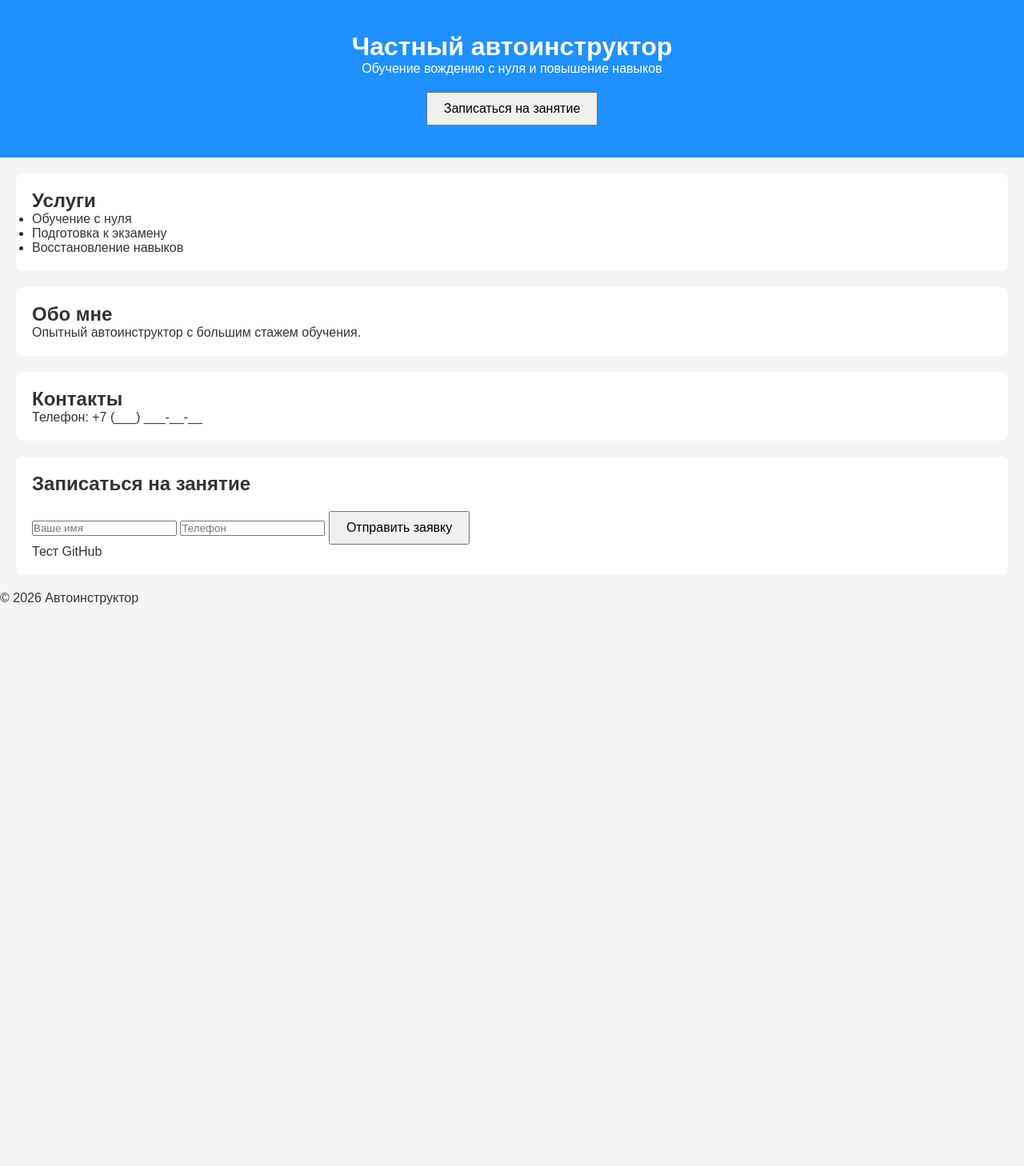
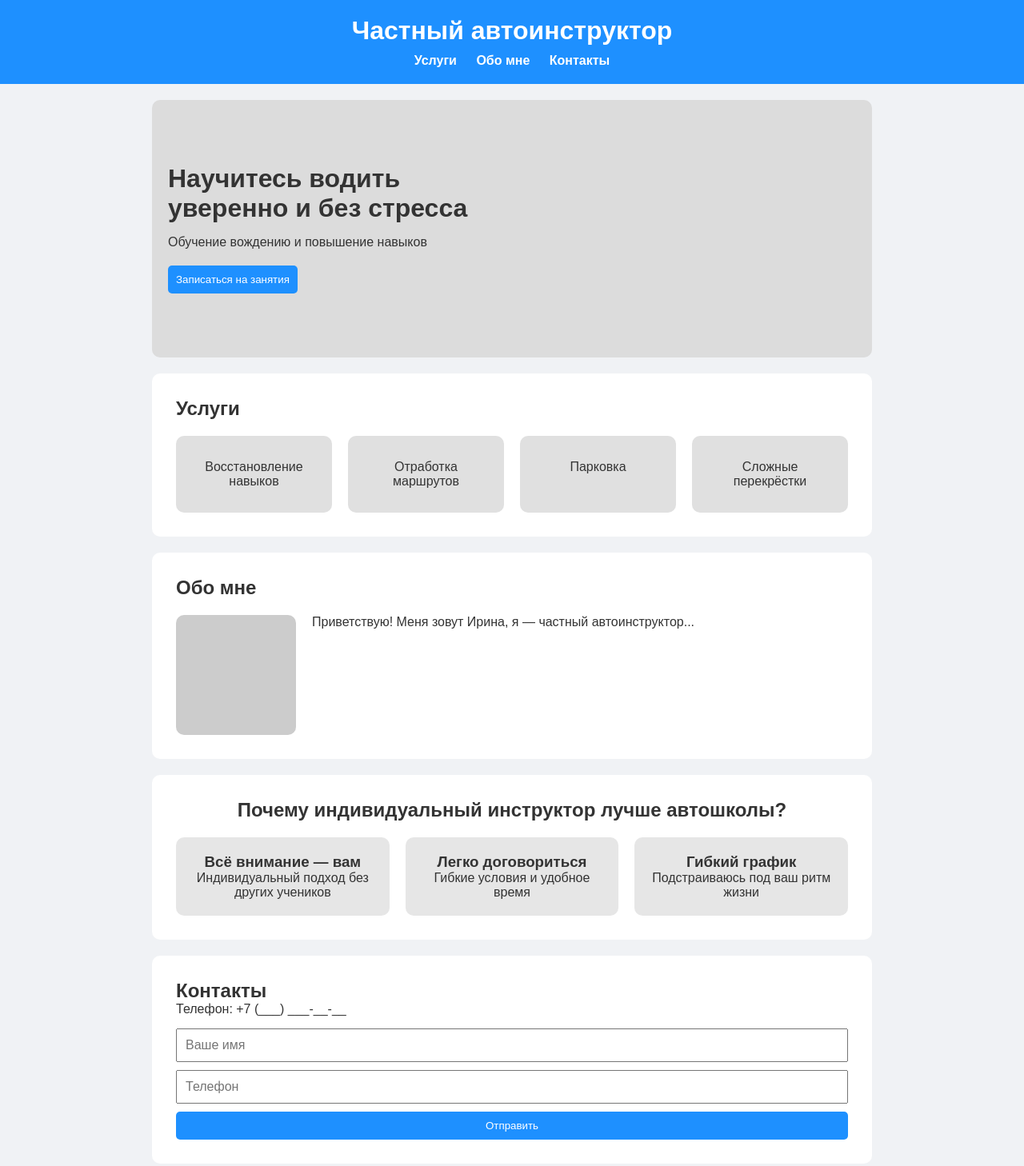
Before and after one commit to katorsyforstudy/driving-instructor-site, a plain HTML site: page index.html/index.html in a window 1280 px wide. Shown: the top 1458 px of the page at 80% size. Before the commit the page ends 800 px from the top, so only its background shows below. Drawn offline with Linux system fonts and the light colour scheme; files that its build step writes are made by us from their sources; files whose address does not match are found by name.

Commit message:
Добавлена структура сайта и форма

```diff
--- a/css/style.css
+++ /dev/null
@@ -1,32 +0,0 @@
-* {
-  box-sizing: border-box;
-  margin: 0;
-  padding: 0;
-  font-family: Arial, sans-serif;
-}
-
-body {
-  background: #f5f5f5;
-  color: #333;
-}
-
-header {
-  background: #1e90ff;
-  color: white;
-  padding: 40px 20px;
-  text-align: center;
-}
-
-section {
-  background: white;
-  margin: 20px;
-  padding: 20px;
-  border-radius: 8px;
-}
-
-button {
-  margin-top: 20px;
-  padding: 10px 20px;
-  font-size: 16px;
-  cursor: pointer;
-}
--- a/index.html/index.html
+++ b/index.html/index.html
@@ -2,48 +2,114 @@
 <html lang="ru">
 <head>
   <meta charset="UTF-8">
-  <title>Автоинструктор — обучение вождению</title>
+  <title>Автоинструктор</title>
   <meta name="viewport" content="width=device-width, initial-scale=1.0">
-  <link rel="stylesheet" href="css/style.css">
+  <link rel="stylesheet" href="style.css">
 </head>
 <body>
 
 <header>
   <h1>Частный автоинструктор</h1>
-    <p>Обучение вождению с нуля и повышение навыков</p>
-    <button id="signupBtn">Записаться на занятие</button>
+  <nav>
+    <a href="#services">Услуги</a>
+    <a href="#about">Обо мне</a>
+    <a href="#contacts">Контакты</a>
+  </nav>
 </header>
 
 <main>
-    <section>
-      <h2>Услуги</h2>
-      <ul>
-        <li>Обучение с нуля</li>
-        <li>Подготовка к экзамену</li>
-        <li>Восстановление навыков</li>
-      </ul>
+
+  <section id="hero">
+  <div class="hero-content">
+    <h2>Научитесь водить<br>уверенно и без стресса</h2>
+    <p>Обучение вождению и повышение навыков</p>
+    <button>Записаться на занятия</button>
+  </div>
 </section>
 
-    <section>
+  <!-- УСЛУГИ -->
+  <section id="services">
+  <h2>Услуги</h2>
+
+  <div class="services">
+    <div class="card">Восстановление навыков</div>
+    <div class="card">Отработка маршрутов</div>
+    <div class="card">Парковка</div>
+    <div class="card">Сложные перекрёстки</div>
+  </div>
+</section>
+  <!-- ОБО МНЕ -->
+  <section id="about">
   <h2>Обо мне</h2>
-      <p>Опытный автоинструктор с большим стажем обучения.</p>
+
+  <div class="about">
+    <div class="photo"></div>
+    <p>
+      Приветствую! Меня зовут Ирина, я — частный автоинструктор...
+    </p>
+  </div>
+</section>
+<section id="why">
+  <h2>Почему индивидуальный инструктор лучше автошколы?</h2>
+
+  <div class="why-cards">
+    <div class="why-card">
+      <h3>Всё внимание — вам</h3>
+      <p>Индивидуальный подход без других учеников</p>
+    </div>
+
+    <div class="why-card">
+      <h3>Легко договориться</h3>
+      <p>Гибкие условия и удобное время</p>
+    </div>
+
+    <div class="why-card">
+      <h3>Гибкий график</h3>
+      <p>Подстраиваюсь под ваш ритм жизни</p>
+    </div>
+  </div>
 </section>
 
-    <section>
+  <!-- КОНТАКТЫ + ФОРМА -->
+  <section id="contacts">
     <h2>Контакты</h2>
     <p>Телефон: +7 (___) ___-__-__</p>
 
-    </section>
-  <section id="signup">
-  <h2>Записаться на занятие</h2>
     <form id="signupForm">
       <input type="text" id="name" placeholder="Ваше имя" required>
       <input type="tel" id="phone" placeholder="Телефон" required>
-    <button type="submit">Отправить заявку</button>
+      <button type="submit">Отправить</button>
     </form>
+
     <p id="message"></p>
-  <p>Тест GitHub</p>
   </section>
+
+  <!-- ПРЕИМУЩЕСТВА -->
+  <section id="advantages">
+    <h2>Почему выбрать меня</h2>
+    <div>
+      <div>Индивидуальный подход</div>
+      <div>Спокойное обучение</div>
+      <div>Быстрый результат</div>
+    </div>
+  </section>
+
+  <!-- FAQ -->
+  <section id="faq">
+    <h2>Часто задаваемые вопросы</h2>
+
+    <div>
+      <p><strong>Сколько длится занятие?</strong></p>
+      <p>Обычно 1–2 часа.</p>
+    </div>
+
+    <div>
+      <p><strong>Можно ли с нуля?</strong></p>
+      <p>Да, обучаю с полного нуля.</p>
+    </div>
+
+  </section>
+
 </main>
 
 <footer>
--- /dev/null
+++ b/index.html/style.css
@@ -0,0 +1,134 @@
+* {
+  box-sizing: border-box;
+  margin: 0;
+  padding: 0;
+  font-family: Arial;
+}
+
+body {
+  background: #f0f2f5;
+  color: #333;
+}
+
+/* HEADER */
+header {
+  background: #1e90ff;
+  color: white;
+  padding: 20px;
+  text-align: center;
+}
+
+nav {
+  margin-top: 10px;
+}
+
+nav a {
+  margin: 0 10px;
+  color: white;
+  text-decoration: none;
+  font-weight: bold;
+}
+
+/* СЕКЦИИ */
+section {
+  background: white;
+  margin: 20px auto;
+  padding: 30px;
+  max-width: 900px;
+  border-radius: 10px;
+}
+
+/* HERO */
+#hero {
+  background: #dcdcdc;
+  padding: 80px 20px;
+}
+
+.hero-content {
+  max-width: 900px;
+  margin: auto;
+}
+
+.hero-content h2 {
+  font-size: 32px;
+  margin-bottom: 15px;
+}
+
+.hero-content p {
+  margin-bottom: 20px;
+}
+
+.services {
+  display: flex;
+  gap: 20px;
+  margin-top: 20px;
+}
+
+.card {
+  flex: 1;
+  background: #e0e0e0;
+  padding: 30px;
+  text-align: center;
+  border-radius: 10px;
+}
+.about {
+  display: flex;
+  gap: 20px;
+  margin-top: 20px;
+}
+
+.photo {
+  width: 150px;
+  height: 150px;
+  background: #ccc;
+  border-radius: 10px;
+}
+
+#why {
+  text-align: center;
+}
+
+.why-cards {
+  display: flex;
+  gap: 20px;
+  margin-top: 20px;
+}
+
+.why-card {
+  flex: 1;
+  background: #e6e6e6;
+  padding: 20px;
+  border-radius: 10px;
+}
+/* КОНТАКТЫ */
+#contacts form {
+  display: flex;
+  flex-direction: column;
+  gap: 10px;
+  margin-top: 15px;
+}
+
+input {
+  padding: 10px;
+  font-size: 16px;
+}
+
+/* КНОПКИ */
+button {
+  padding: 10px;
+  background: #1e90ff;
+  color: white;
+  border: none;
+  cursor: pointer;
+  border-radius: 5px;
+}
+
+button:hover {
+  background: #0d6efd;
+}
+
+/* FOOTER */
+footer {
+  text-align: center;
+  padding: 20px;
+}
--- a/js/script.js
+++ b/js/script.js
@@ -4,15 +4,5 @@ const message = document.getElementById('message');
 form.addEventListener('submit', function(event) {
   event.preventDefault();
 
-  const name = document.getElementById('name').value;
-  const phone = document.getElementById('phone').value;
-
-  if (name === '' || phone === '') {
-    message.textContent = 'Пожалуйста, заполните все поля';
-    message.style.color = 'red';
-  } else {
-    message.textContent = 'Спасибо! Ваша заявка отправлена.';
-    message.style.color = 'green';
-    form.reset();
-  }
+  message.textContent = "Заявка отправлена!";
 });
```
Lines whose indentation alone changed are shown as unchanged.
